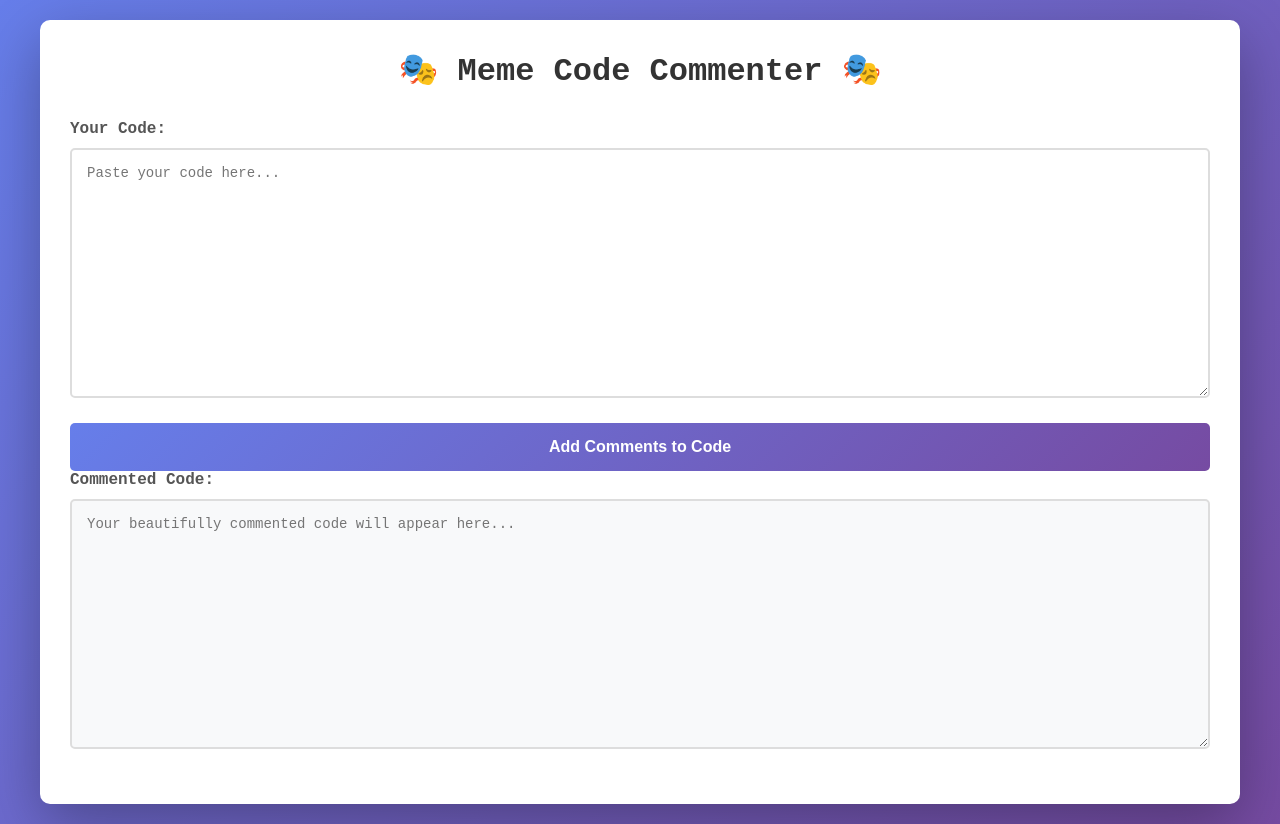
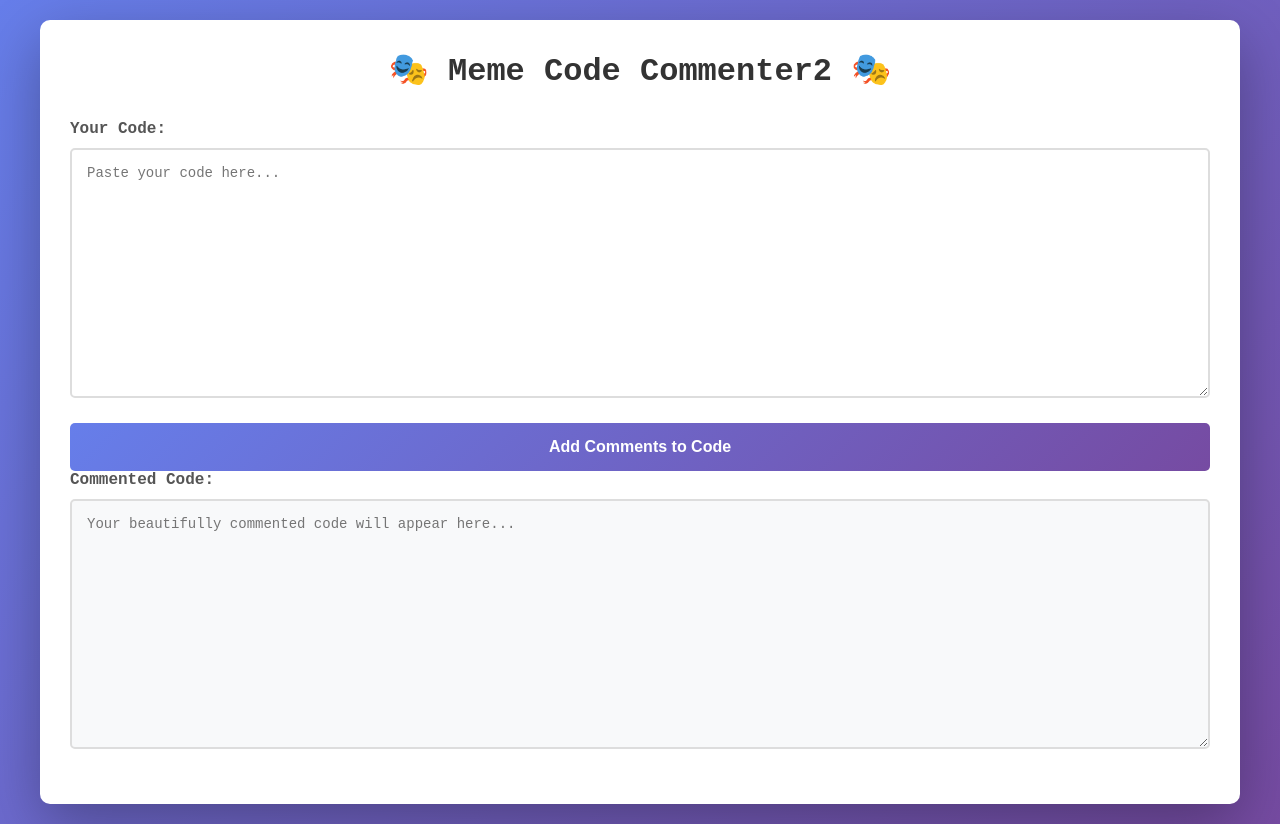
Before and after one commit to SH659/InformationSystemsAndTechnologiesLabs, a plain HTML site: page app/templates/index.html in a window 1280 px wide. Drawn offline with Linux system fonts and the light colour scheme.

Commit message:
test deploy

```diff
--- a/app/templates/index.html
+++ b/app/templates/index.html
@@ -8,7 +8,7 @@
 </head>
 <body>
     <div class="container">
-        <h1>🎭 Meme Code Commenter 🎭</h1>
+        <h1>🎭 Meme Code Commenter2 🎭</h1>
 
         <div class="input-section">
             <label for="input">Your Code:</label>
```
